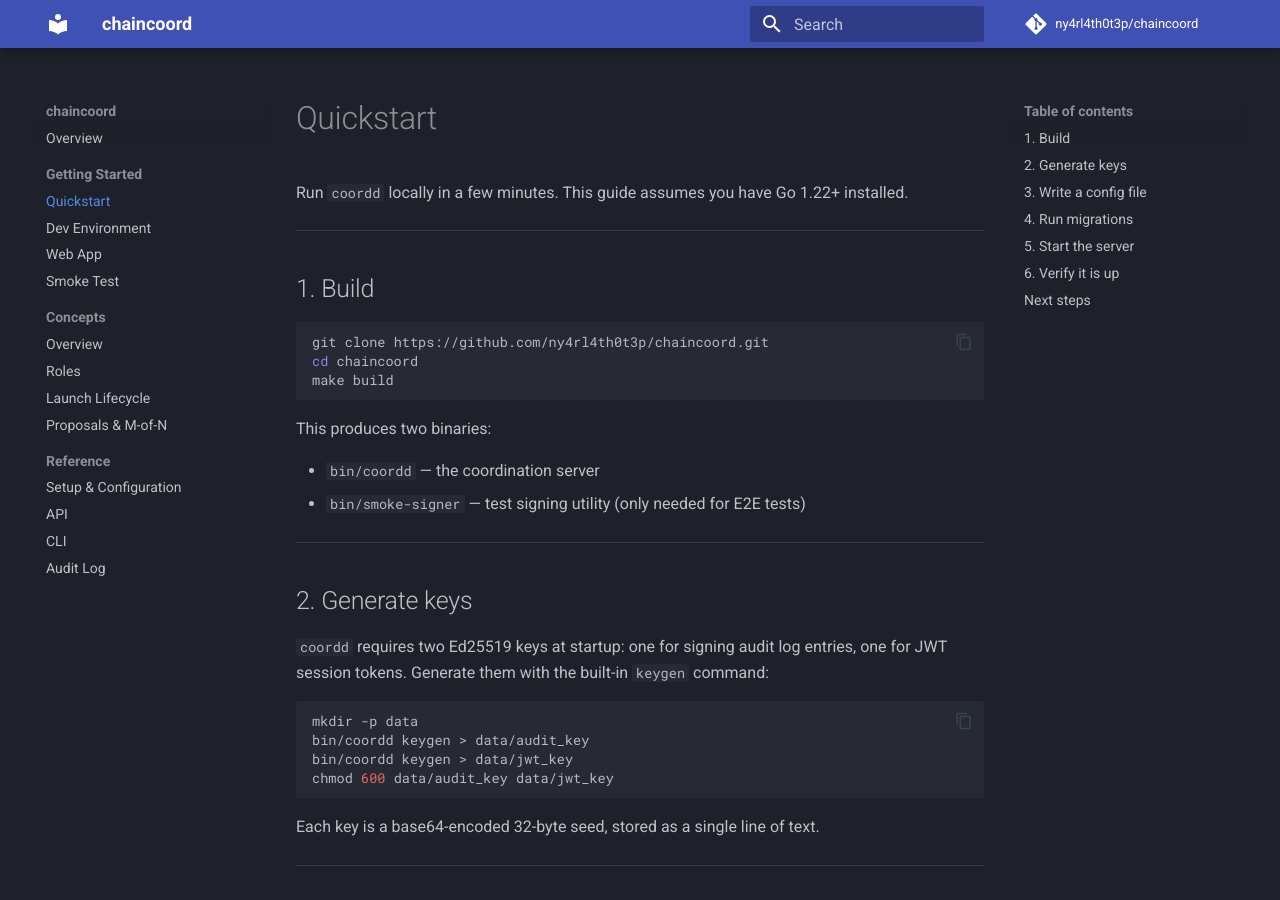
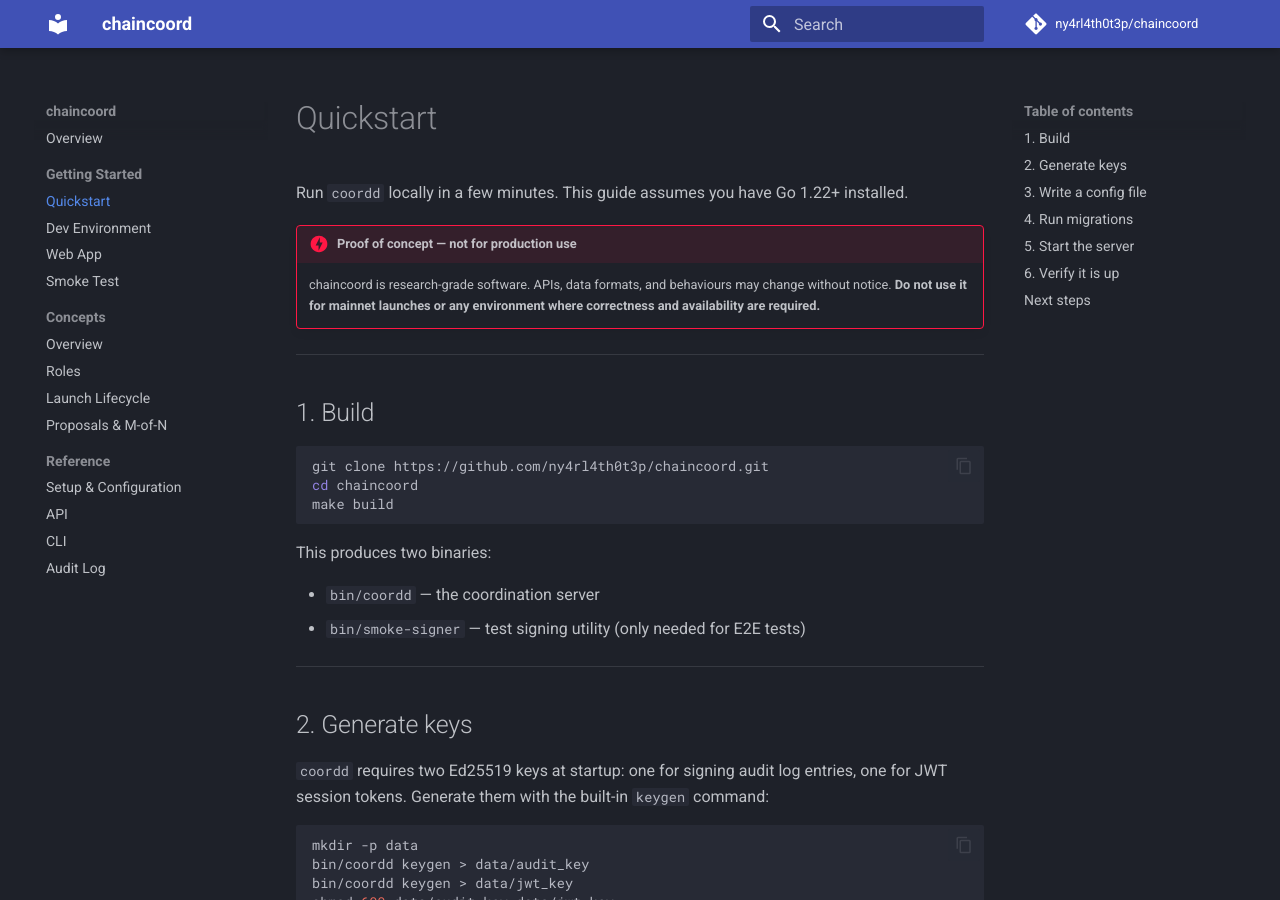
Before and after one commit to ny4rl4th0t3p/chaincoord, an MkDocs documentation site: the page built from docs/mkdocs/getting-started/quickstart.md, in a window 1280 px wide and 900 px high. Built offline with MkDocs 1.6.1 and Material for MkDocs 9.7.7, drawn with Linux system fonts in a browser that asks for light colours; comment, search, counter and statistics services are not loaded.

Commit message:
Docs/research warnings (#7)
* docs: add warnings about production use limitations and web UI validation status

- Introduced a **"Proof of concept — not for production use"** warning in `quickstart.md`, `setup.md`, and `web-app.md` to emphasize the research-grade nature of the software and potential instability.
- Added a **"Web UI not fully validated"** warning in `web-app.md` to highlight possible visual and interaction regressions.

* ci: remove push trigger from web workflow

- Updated `.github/workflows/web.yml` to remove the push trigger on `main` branch for `web/**` changes.
- Retained `pull_request` trigger for `web/**` path updates.

```diff
--- a/docs/mkdocs/getting-started/quickstart.md
+++ b/docs/mkdocs/getting-started/quickstart.md
@@ -1,6 +1,9 @@
 # Quickstart
 
 Run `coordd` locally in a few minutes. This guide assumes you have Go 1.22+ installed.
+
+!!! danger "Proof of concept — not for production use"
+    chaincoord is research-grade software. APIs, data formats, and behaviours may change without notice. **Do not use it for mainnet launches or any environment where correctness and availability are required.**
 
 ---
 
```
Also changed, not shown: docs/mkdocs/getting-started/web-app.md (+6 -0 lines), docs/mkdocs/reference/setup.md (+3 -0 lines), 1 other file.
